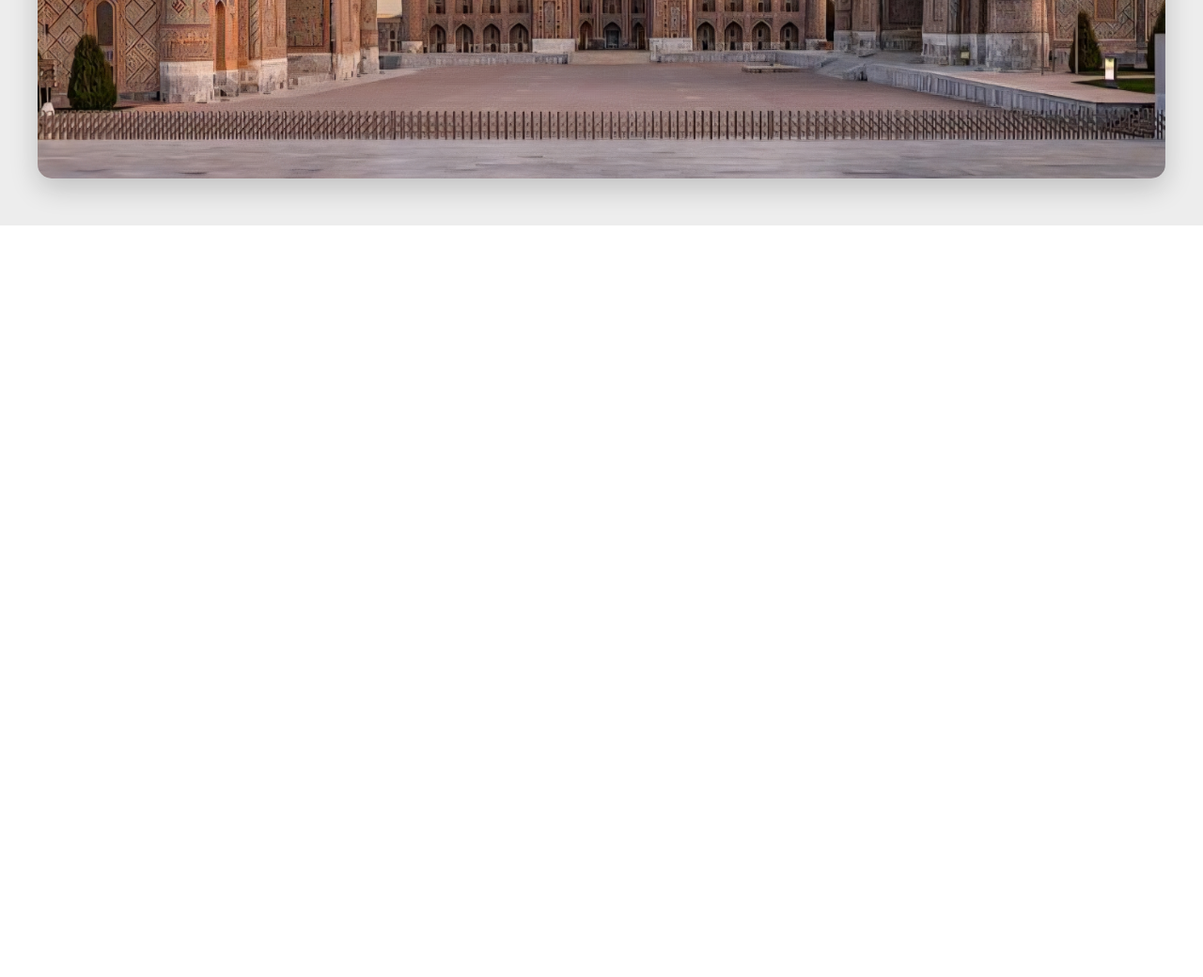
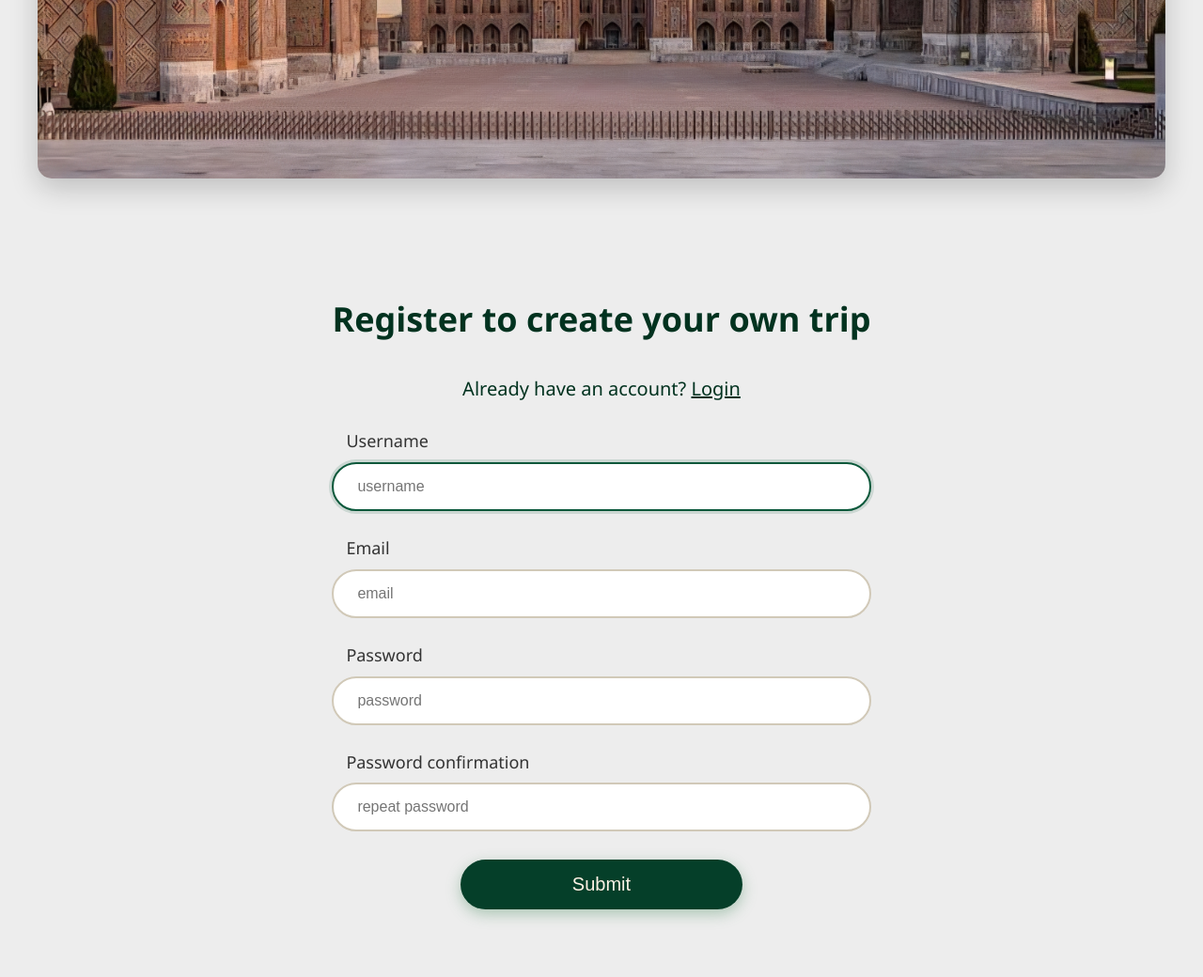
Before and after one commit to mumebee/trevia-project, a Django app: page / in a window 1280 px wide. Shown: the part 2239-3279 px from the top of the page at 94% size. Before the commit the page ends 2479 px from the top, so only its background shows below. Run offline with Django 5.2, Linux system fonts and the light colour scheme.

Commit message:
Munisa main styles1

```diff
--- a/core/forms.py
+++ b/core/forms.py
@@ -3,8 +3,8 @@ from django.contrib.auth.models import User
 from django.contrib.auth.forms import UserCreationForm, AuthenticationForm
 
 class LoginForm(AuthenticationForm):
-    def init(self, *args, **kwargs):
-        super().init(*args, **kwargs)
+    def __init__(self, *args, **kwargs):
+        super().__init__(*args, **kwargs)
         self.fields['username'].widget.attrs.update({
             'class': 'form-control',
             'placeholder': 'username'
@@ -21,8 +21,8 @@ class RegistrationForm(UserCreationForm):
         model = User
         fields = ['username', 'email']
 
-    def init(self, *args, **kwargs):
-        super().init(*args, **kwargs)
+    def __init__(self, *args, **kwargs):
+        super().__init__(*args, **kwargs)
         for field in self.fields.values():
             field.widget.attrs.update({'class': 'form-control'})
 
--- a/core/static/styles.css
+++ b/core/static/styles.css
@@ -323,3 +289,122 @@ header {
 .nav-btn:hover { background: #fff; }
 .prev { left: 20px; }
 .next { right: 20px; }
+
+
+
+/* ========== FOURTH SECTION / REGISTRATION ========== */
+.fourth-section {
+    width: 100%;
+    min-height: 100vh;
+    background-color: #ededed;
+    display: flex;
+    justify-content: center;
+    align-items: center;
+    padding: 40px 20px;
+}
+
+/* Containers */
+/* .reg-container{
+    width: 100%;
+    max-width: 550px;
+    background-color: #f7f3e8;
+    border-radius: 50px;
+    margin: 40px auto;
+    box-shadow: 0 4px 15px rgba(0, 0, 0, 0.1);
+    padding: 40px;
+} */
+.reg-text{
+    color: #01321F;
+    text-align: center;
+    margin-bottom: 30px;
+    font-size: 36px;
+    font-weight: 700;
+    text-decoration: none;
+}
+.reg-subtext{
+    text-align: center;
+    color: #01321F;
+    margin-bottom: 25px;
+    font-size: 20px;
+    font-weight: 500;
+}
+.to-login{
+    text-decoration: underline;
+    color: #01321F;
+
+}
+.to-login:hover{
+    color: #01321F;
+}
+.form-group {
+    margin-bottom: 25px;
+}
+.input-name {
+    display: block;
+    color: #333;
+    font-size: 18px;
+    margin-bottom: 8px;
+    padding-left: 15px;
+    text-align: left;
+}
+input.form-control {
+    width: 100%;
+    padding: 15px 25px;
+    border: 2px solid #d1c9b8;
+    border-radius: 50px;
+    font-size: 16px;
+    background: white;
+    outline: none;
+    transition: border-color 0.2s ease, box-shadow 0.2s ease;
+}
+input.form-control:focus {
+    border-color: #0a583a;
+    box-shadow: 0 0 0 3px rgba(10, 88, 58, 0.15);
+}
+
+/* --- Error Styling --- */
+.form-group input:has(+ .failed-errors) {
+    border: 2px solid #420a0a !important;
+    background-color: #fff5f5;
+}
+.field-errors{
+    margin-top: 6px;
+    padding-left: 15px;
+}
+.error-msg{
+    color: #420a0a;
+    font-size: 14px;
+}
+.error-banner{
+    background-color: #fef2f2;
+    border-left: 5px solid #420a0a;
+    padding: 12px;
+    margin-bottom: 20px;
+    border-radius: 8px;
+    color: #420a0a;
+    font-weight: 500;
+}
+@keyframes fadeInError {
+    from { opacity: 0; transform: translateY(-5px); }
+    to { opacity: 1; transform: translateY(0); }
+}
+.submit-btn {
+    width: 100%;
+    max-width: 300px;
+    padding: 15px;
+    background: #053f29;
+    color: #fff3e5;
+    border: none;
+    border-radius: 50px;
+    font-size: 20px;
+    cursor: pointer;
+    display: block;
+    margin: 30px auto 0;
+    box-shadow: 0 5px 15px rgba(72, 141, 94, 0.4);
+    transition: 0.3s;
+}
+.submit-btn:hover {
+    background: #01321F;
+    transform: translateY(-2px);
+    box-shadow: #01321F 5px 5px 15px;
+}
--- a/core/templates/core/index.html
+++ b/core/templates/core/index.html
@@ -46,7 +46,7 @@
                             across five nations. We empower you to build custom roadmaps, providing instant
                             estimates on duration and pricing to ensure your adventure is seamless.
                         </p>
-                        <a href="#" class="cta-button">Start Your Journey</a>
+                        <a href="{% url 'explore' %}" class="cta-button">Start Your Journey</a>
                     </div>
 
                     <div class="about-image">
@@ -60,6 +60,38 @@
                         </div>
                     <button class="nav-btn prev" onclick="moveSlide(-1)">&#10094;</button>
                     <button class="nav-btn next" onclick="moveSlide(1)">&#10095;</button>
+                </div>
+            </section>
+            <section class="fourth-section">
+                <div class="reg-container"> <h1 class="reg-text">Register to create your own trip</h1>
+                    <h4 class="reg-subtext">Already have an account? <a class="to-login" href="{% url 'login' %}">Login</a></h4>
+                    <form method="post" class="reg-form">
+                        {% csrf_token %}
+                        {% if form.non_field_errors %}
+                        <div class="error-banner">
+                            {% for error in form.non_field_errors %}
+                            <p>{{ error }}</p>
+                            {% endfor %}
+                        </div>
+                        {% endif %}
+
+                        {% for field in form %}
+                            <div class="form-group">
+                                <label class="input-name" for="{{ field.id_for_label }}">{{ field.label }}</label>
+                                {{ field }}
+                                {% if field.errors %}
+                                <div class="failed-errors">
+                                    {% for error in field.errors %}
+                                    <p class="error-msg">
+                                        <i class="bi bi-exclamation-circle"></i> {{ error }}
+                                    </p>
+                                    {% endfor %}
+                                </div>
+                                {% endif %}
+                            </div>
+                        {% endfor %}
+                        <button type="submit" class="submit-btn">Submit</button>
+                    </form>
                 </div>
             </section>
         </main>
--- a/core/views.py
+++ b/core/views.py
@@ -11,7 +11,16 @@ from .forms import RegistrationForm, LoginForm
 
 # pages
 def index_view(request):
-    return render(request, "core/index.html")
+    form = RegistrationForm(request.POST or None)
+
+    if form.is_valid():
+        form.save()
+        return redirect("/")
+
+    return render(request, "core/index.html", {"form": form})
+
+
+
 
 
 def explore_view(request):
```
Also changed, not shown: other parts of core/static/styles.css (+93 -127 lines), core/static/reg.css (+5 -2 lines), db.sqlite3.
